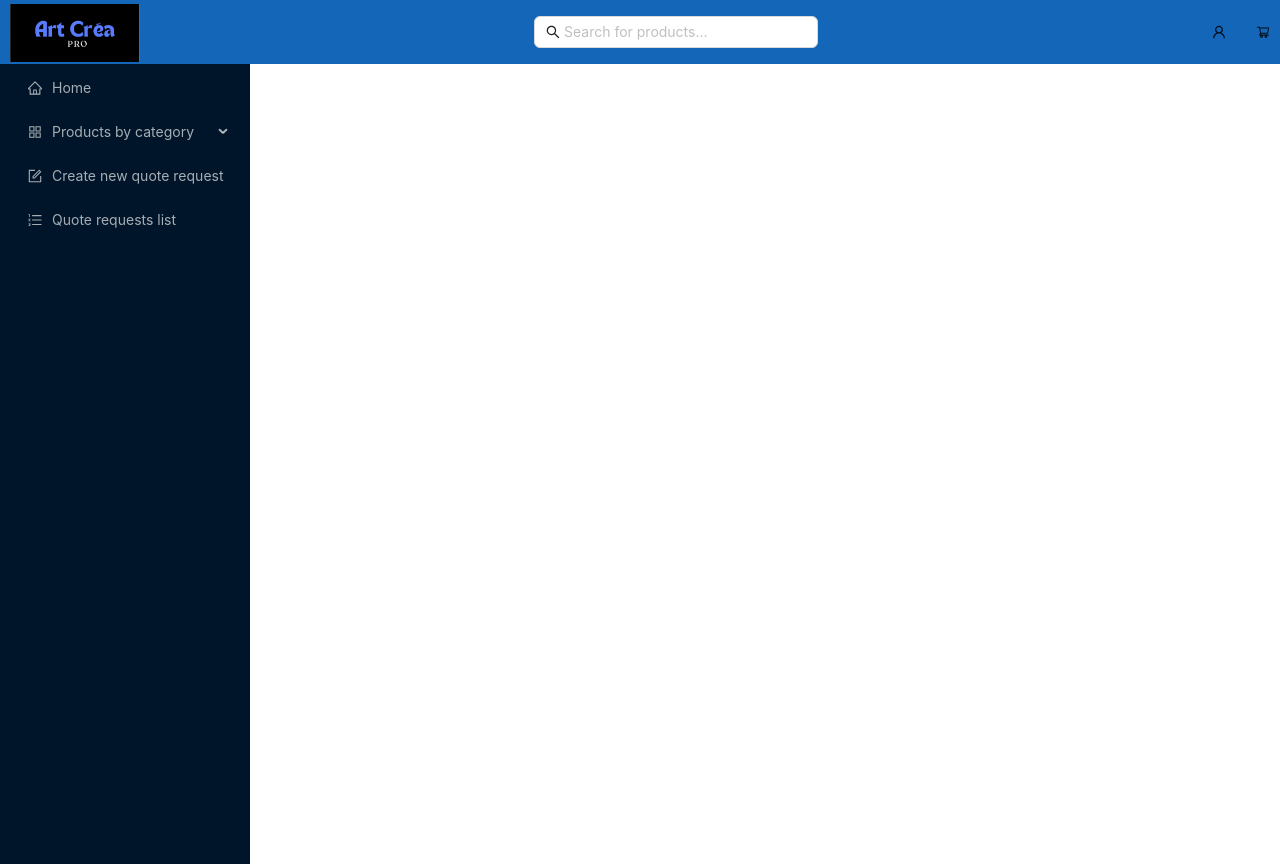
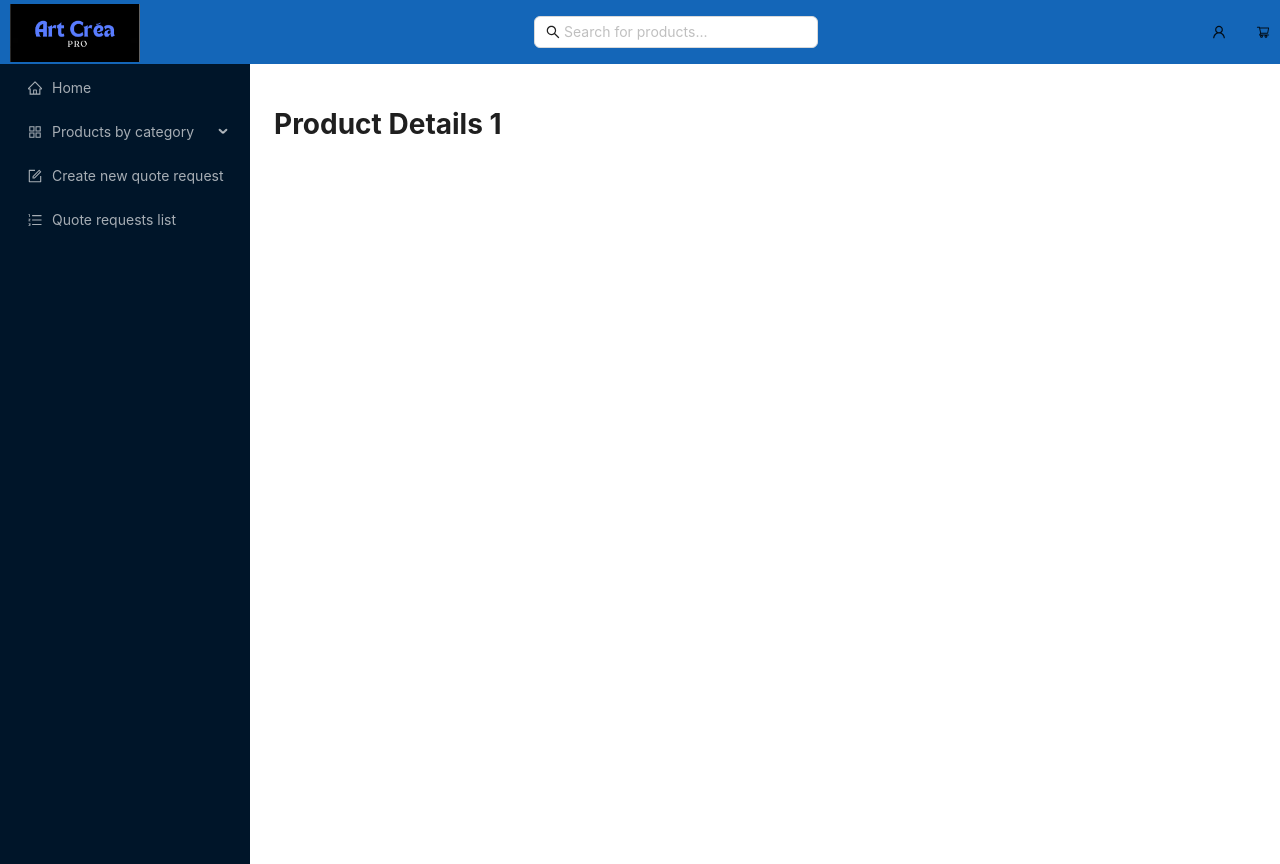
Before and after one commit to Sarrabah/RNCP_Project, a React (Create React App) app in the folder frontend/: page /product/1 in a window 1280 px wide. Built offline with nearby package versions, Linux system fonts and the light colour scheme.

Commit message:
feat: Add a new component to get more product details

```diff
--- /dev/null
+++ b/frontend/src/components/ProductDetail.tsx
@@ -0,0 +1,12 @@
+import React from 'react';
+import { useParams } from 'react-router-dom';
+
+const ProductDetail: React.FC = () => {
+  const { id } = useParams<{ id: string }>();
+  return (
+    <div>
+      <h1>Product Details {id} </h1>
+    </div>
+  );
+};
+export default ProductDetail;
--- a/frontend/src/routes/AppRoutes.tsx
+++ b/frontend/src/routes/AppRoutes.tsx
@@ -10,6 +10,7 @@ import Sidebar from '../components/SideBar';
 import CategoryPage from '../pages/CategoryPage';
 import QuoteForm from '../components/QuoteForm';
 import QuoteTable from '../components/QuoteTable';
+import ProductDetail from '../components/ProductDetail';
 
 const { Content } = Layout;
 const AppRoutes = () => {
@@ -31,6 +32,7 @@ const AppRoutes = () => {
             <Route path="/category/:category" element={<CategoryPage />} />
             <Route path="/newquoterequest" element={<QuoteForm />} />
             <Route path="/quoterequestlist" element={<QuoteTable />} />
+            <Route path="/product/:id" element={<ProductDetail />} />
           </Routes>
         </Content>
       </Layout>
```
